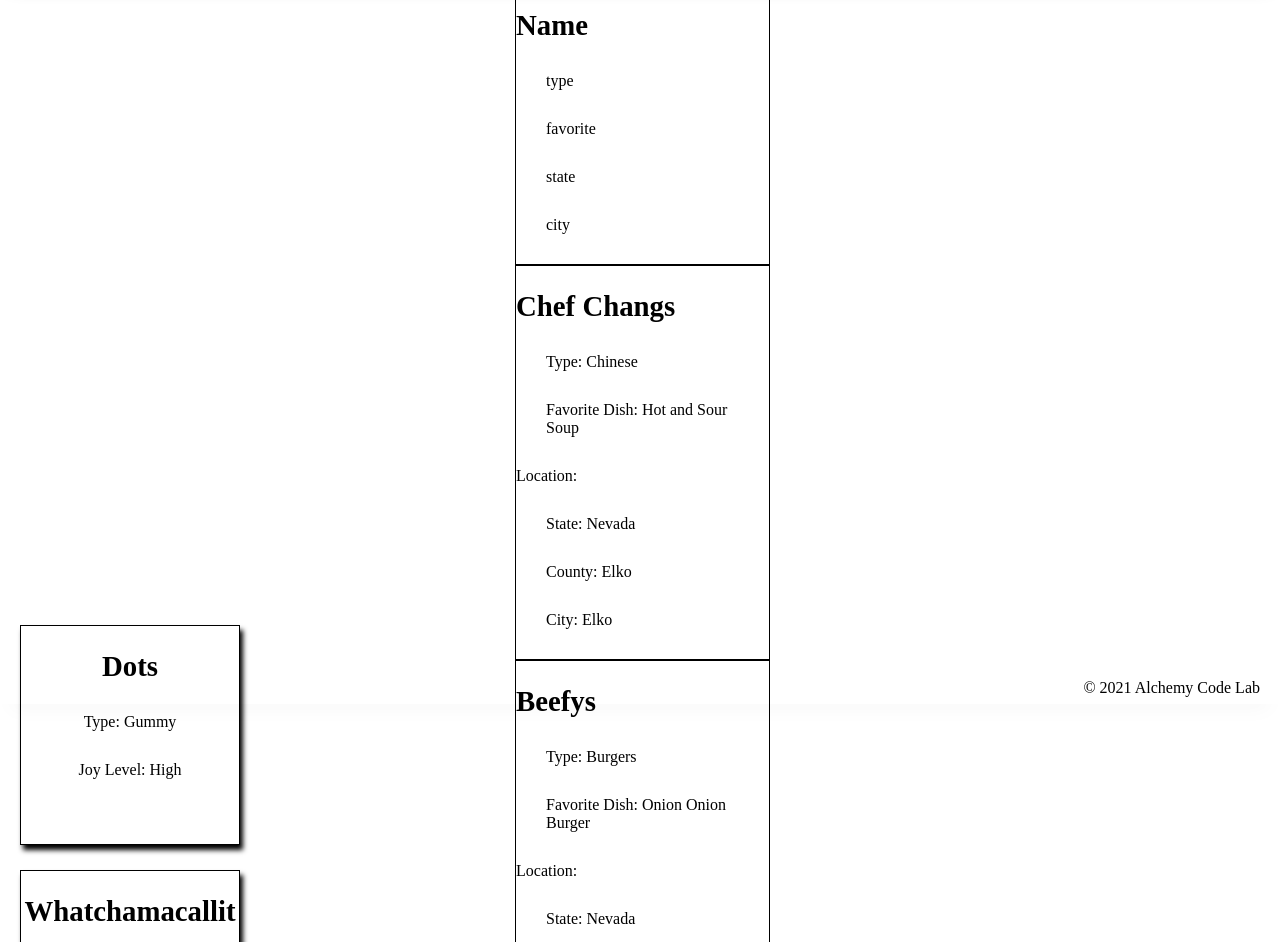
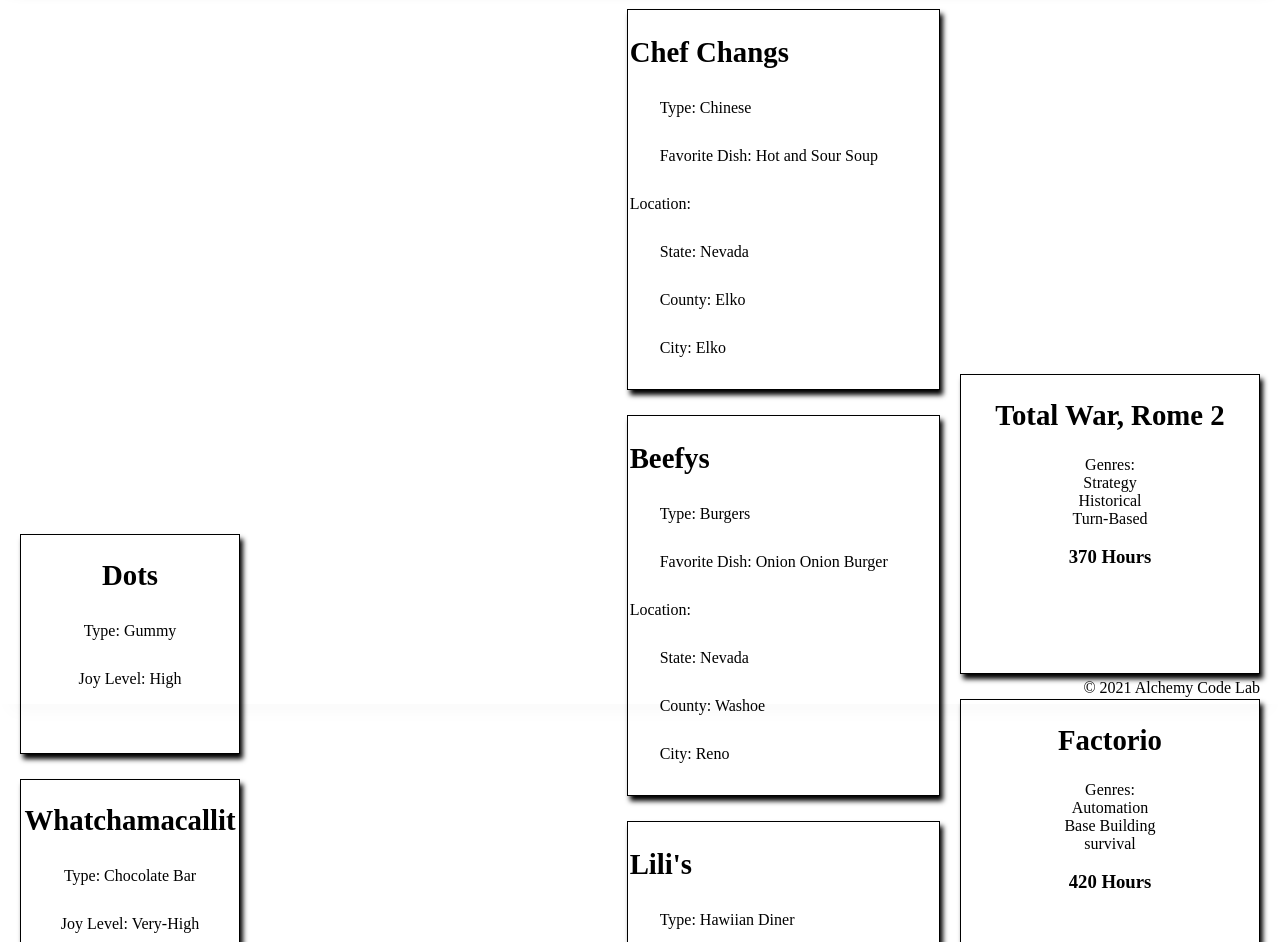
Before and after one commit to Thomas-Jenkins/display_a_list_practice_assignment, a website with bundled scripts: page index.html in a window 1280 px wide. Shown: the part 96-1038 px from the top of the page. Built offline with nearby package versions, Linux system fonts and the light colour scheme.

Commit message:
complete 4th list with array within an array.

```diff
--- a/app.js
+++ b/app.js
@@ -5,10 +5,13 @@ import { beers } from './beer-data.js';
 import { renderBeer } from './render-beer.js';
 import { restaurants } from './restaurants-data.js';
 import { renderRestaurants } from './render-resturants.js';
+import { games } from './games-data.js';
+import { renderGames } from './render-games.js';
 
 const candyItemListEl = document.getElementById('candies');
 const beerId = document.getElementById('beers');
 const restaurantItemListEl = document.getElementById('restaurants');
+const gameItemListEl = document.getElementById('games');
 
 // for (let candy of candies) {
 
@@ -32,3 +35,7 @@ for (let restaurantItem of restaurants) {
     const restaurantsEl = renderRestaurants(restaurantItem);
     restaurantItemListEl.append(restaurantsEl);
 }
+for (let game of games) {
+    const gameEl = renderGames(game);
+    gameItemListEl.append(gameEl);
+}
--- /dev/null
+++ b/games-data.js
@@ -0,0 +1,22 @@
+export const games = [
+    {
+        title: 'Total War, Rome 2',
+        genre: ['Strategy', 'Historical', 'Turn-Based'],
+        hoursplayed: '370 Hours'
+    },
+    {
+        title: 'Factorio',
+        genre: ['Automation', 'Base Building', 'survival'],
+        hoursplayed: '420 Hours'
+    },
+    {
+        title: 'Rimworld',
+        genre: ['Colony Sim', 'Base Building', 'Survival'],
+        hoursplayed: '1,711 hours *help me*'
+    },
+    {
+        title: 'Civilization VI',
+        genre: ['Turned-Based Strategy', 'Historical', 'simulation'],
+        hoursplayed: '109 Hours'
+    }
+];
--- a/index.html
+++ b/index.html
@@ -42,7 +42,7 @@
         </section>
         <section id="restaurants">
 
-            <div class="restaurant-item">
+            <!-- <div class="restaurant-item">
                 <h2 id="restuarant-name">
                     Name
                 </h2>
@@ -64,7 +64,10 @@
                     </p>
                 </div>
 
-            </div>
+            </div> -->
+
+        </section>
+        <section id="games">
 
         </section>
     </main>
--- /dev/null
+++ b/render-games.js
@@ -0,0 +1,24 @@
+export function renderGames(game) {
+
+    const gameItemEl = document.createElement('div');
+    const gameNameEl = document.createElement('h2');
+    const gameGenreEl = document.createElement('ul');
+    // const genresEl = document.createElement('ul');
+    const hoursPlayedEl = document.createElement('h3');
+
+    gameNameEl.textContent = game.title;
+    gameGenreEl.textContent = 'Genres:';
+    hoursPlayedEl.textContent = game.hoursplayed;
+
+    for (let genre of game.genre) {
+        const genreEl = document.createElement('li');
+
+        genreEl.textContent = `${genre}`;
+        gameGenreEl.append(genreEl);
+    }
+
+    gameItemEl.append(gameNameEl, gameGenreEl, hoursPlayedEl);
+    gameItemEl.classList.add('game-item');
+
+    return gameItemEl;
+}
--- a/styles/style.css
+++ b/styles/style.css
@@ -24,7 +24,7 @@ body {
 
 main {
     display: grid;
-    grid-template-columns: 1fr 1fr 1fr 1fr 1fr;
+    grid-template-columns: 1fr 1fr 1fr 1fr;
     justify-content: center;
     align-items: center;
     margin-bottom: calc(var(--footer-height));
@@ -118,5 +118,16 @@ footer {
     box-shadow: 3px 5px 5px black;
   }
   .restaurant-item {
+    margin: 25px 0px;
     border: 1px solid black;
+    box-shadow: 3px 5px 5px black;
+    padding: 2px;
   }
+  .game-item {
+    margin: 25px 20px;
+    width: 300px;
+    height: 300px;
+    border: 1px solid black;
+    text-align: center;
+    box-shadow: 3px 5px 5px black;
+  }
```
Also changed, not shown: array-four.js (deleted), render-four.js (deleted).
